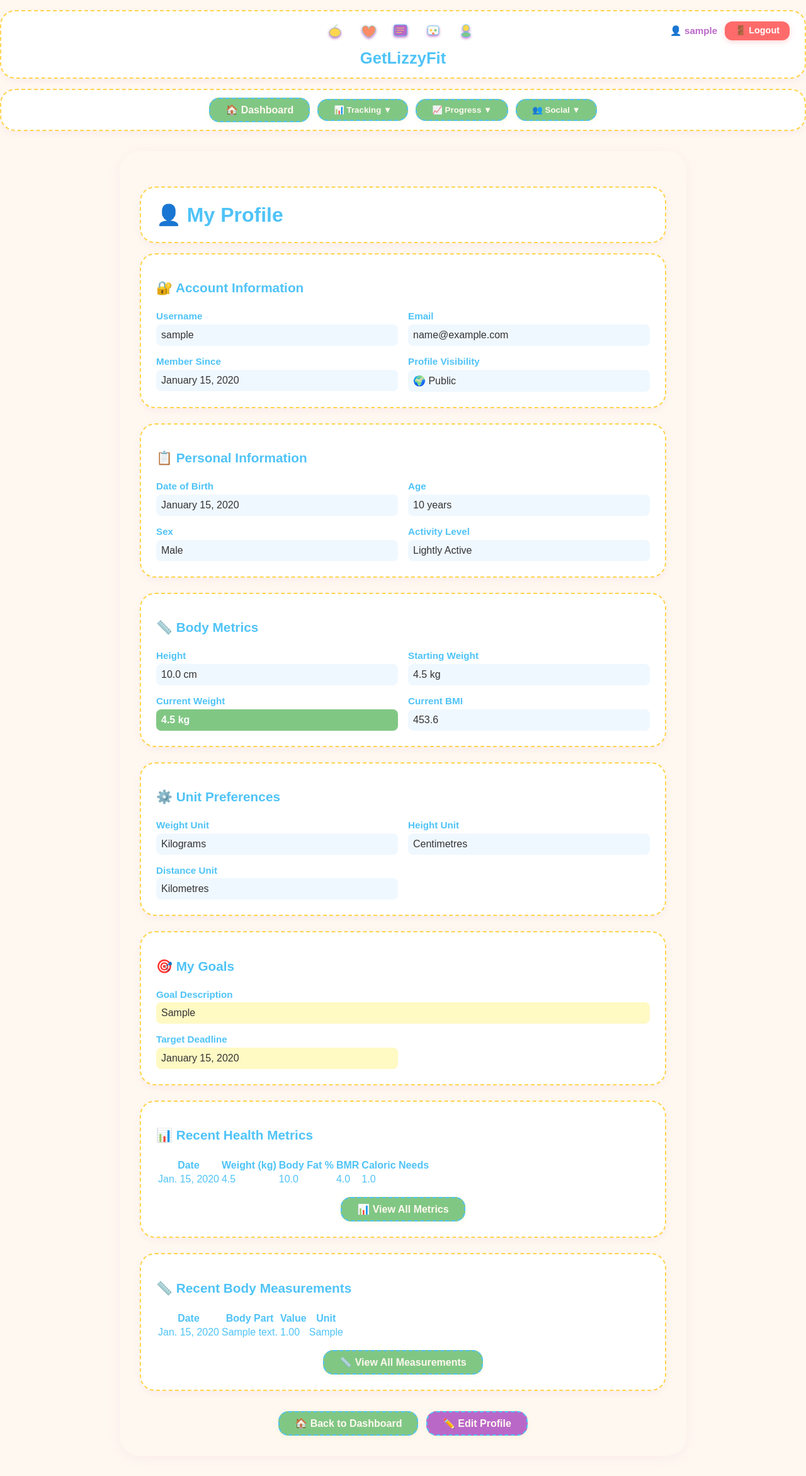
After one commit to EKennard/Tracker, a Django app: page /users/profile/ in a window 1280 px wide. The commit adds this page. Shown: the top 2343 px of the page at 63% size. Run offline with Django 5.2, Linux system fonts and the light colour scheme; a user stored in the database is signed in; tables that the repository leaves empty hold one stand-in row (values such as "Sample post").

Commit message:
Add comprehensive profile page, remove height from metrics (one-time entry), auto-calculate body fat/BMR/calories

```diff
--- a/users/templates/users/dashboard.html
+++ b/users/templates/users/dashboard.html
@@ -251,7 +251,10 @@
 </style>
 
 <div class="dashboard-container">
-    <h1 class="section-header">📊 Your Progress Dashboard</h1>
+    <div style="display:flex;justify-content:space-between;align-items:center;margin-bottom:1rem;flex-wrap:wrap;gap:1rem;">
+        <h1 class="section-header" style="margin:0;">📊 Your Progress Dashboard</h1>
+        <a href="/users/profile/" class="button" style="background:#BA68C8;">👤 View Profile</a>
+    </div>
 
     <!-- Dashboard Layout: Weight Progress + Activity Stream Sidebar -->
     <div class="dashboard-layout">
--- /dev/null
+++ b/users/templates/users/profile.html
@@ -0,0 +1,223 @@
+{% extends 'base.html' %}
+{% load static %}
+{% block title %}My Profile{% endblock %}
+{% block content %}
+<h1 class="card" style="font-size:2rem;font-weight:bold;margin-bottom:1rem;">👤 My Profile</h1>
+
+<!-- User Account Information -->
+<div class="card" style="margin-bottom:1.5rem;">
+  <div class="form-section">
+    <h2>🔐 Account Information</h2>
+  </div>
+  <div class="form-grid">
+    <div>
+      <label>Username</label>
+      <div style="padding:0.5rem;background:#F0F8FF;border-radius:0.5rem;color:#333;">{{ user.username }}</div>
+    </div>
+    <div>
+      <label>Email</label>
+      <div style="padding:0.5rem;background:#F0F8FF;border-radius:0.5rem;color:#333;">{{ user.email|default:"Not set" }}</div>
+    </div>
+    <div>
+      <label>Member Since</label>
+      <div style="padding:0.5rem;background:#F0F8FF;border-radius:0.5rem;color:#333;">{{ user.date_joined|date:"F j, Y" }}</div>
+    </div>
+    <div>
+      <label>Profile Visibility</label>
+      <div style="padding:0.5rem;background:#F0F8FF;border-radius:0.5rem;color:#333;">
+        {% if profile.is_public %}
+          🌍 Public
+        {% else %}
+          🔒 Private
+        {% endif %}
+      </div>
+    </div>
+  </div>
+</div>
+
+<!-- Personal Information -->
+<div class="card" style="margin-bottom:1.5rem;">
+  <div class="form-section">
+    <h2>📋 Personal Information</h2>
+  </div>
+  <div class="form-grid">
+    <div>
+      <label>Date of Birth</label>
+      <div style="padding:0.5rem;background:#F0F8FF;border-radius:0.5rem;color:#333;">{{ profile.date_of_birth|date:"F j, Y" }}</div>
+    </div>
+    <div>
+      <label>Age</label>
+      <div style="padding:0.5rem;background:#F0F8FF;border-radius:0.5rem;color:#333;">{{ profile.age }} years</div>
+    </div>
+    <div>
+      <label>Sex</label>
+      <div style="padding:0.5rem;background:#F0F8FF;border-radius:0.5rem;color:#333;">{{ profile.get_sex_display }}</div>
+    </div>
+    <div>
+      <label>Activity Level</label>
+      <div style="padding:0.5rem;background:#F0F8FF;border-radius:0.5rem;color:#333;">{{ profile.get_activity_level_display }}</div>
+    </div>
+  </div>
+</div>
+
+<!-- Body Metrics -->
+<div class="card" style="margin-bottom:1.5rem;">
+  <div class="form-section">
+    <h2>📏 Body Metrics</h2>
+  </div>
+  <div class="form-grid">
+    <div>
+      <label>Height</label>
+      <div style="padding:0.5rem;background:#F0F8FF;border-radius:0.5rem;color:#333;">
+        {{ height_display }} {{ profile.height_unit }}
+      </div>
+    </div>
+    <div>
+      <label>Starting Weight</label>
+      <div style="padding:0.5rem;background:#F0F8FF;border-radius:0.5rem;color:#333;">
+        {{ starting_weight_display }} {{ weight_unit }}
+      </div>
+    </div>
+    {% if current_weight_display %}
+    <div>
+      <label>Current Weight</label>
+      <div style="padding:0.5rem;background:#81C784;border-radius:0.5rem;color:white;font-weight:bold;">
+        {{ current_weight_display }} {{ weight_unit }}
+      </div>
+    </div>
+    {% endif %}
+    {% if current_bmi %}
+    <div>
+      <label>Current BMI</label>
+      <div style="padding:0.5rem;background:#F0F8FF;border-radius:0.5rem;color:#333;">
+        {{ current_bmi|floatformat:1 }}
+      </div>
+    </div>
+    {% endif %}
+  </div>
+</div>
+
+<!-- Unit Preferences -->
+<div class="card" style="margin-bottom:1.5rem;">
+  <div class="form-section">
+    <h2>⚙️ Unit Preferences</h2>
+  </div>
+  <div class="form-grid">
+    <div>
+      <label>Weight Unit</label>
+      <div style="padding:0.5rem;background:#F0F8FF;border-radius:0.5rem;color:#333;">{{ profile.get_weight_unit_display }}</div>
+    </div>
+    <div>
+      <label>Height Unit</label>
+      <div style="padding:0.5rem;background:#F0F8FF;border-radius:0.5rem;color:#333;">{{ profile.get_height_unit_display }}</div>
+    </div>
+    <div>
+      <label>Distance Unit</label>
+      <div style="padding:0.5rem;background:#F0F8FF;border-radius:0.5rem;color:#333;">{{ profile.get_distance_unit_display }}</div>
+    </div>
+  </div>
+</div>
+
+<!-- Goals -->
+{% if profile.goal or goal_weight_display %}
+<div class="card" style="margin-bottom:1.5rem;">
+  <div class="form-section">
+    <h2>🎯 My Goals</h2>
+  </div>
+  <div class="form-grid">
+    {% if profile.goal %}
+    <div class="form-grid-full">
+      <label>Goal Description</label>
+      <div style="padding:0.5rem;background:#FFF9C4;border-radius:0.5rem;color:#333;">{{ profile.goal }}</div>
+    </div>
+    {% endif %}
+    {% if goal_weight_display %}
+    <div>
+      <label>Goal Weight</label>
+      <div style="padding:0.5rem;background:#FFF9C4;border-radius:0.5rem;color:#333;">
+        {{ goal_weight_display }} {{ weight_unit }}
+      </div>
+    </div>
+    {% endif %}
+    {% if profile.deadline %}
+    <div>
+      <label>Target Deadline</label>
+      <div style="padding:0.5rem;background:#FFF9C4;border-radius:0.5rem;color:#333;">{{ profile.deadline|date:"F j, Y" }}</div>
+    </div>
+    {% endif %}
+  </div>
+</div>
+{% endif %}
+
+<!-- Recent Health Metrics -->
+{% if recent_metrics %}
+<div class="card" style="margin-bottom:1.5rem;">
+  <div class="form-section">
+    <h2>📊 Recent Health Metrics</h2>
+  </div>
+  <table class="min-w-full table-auto">
+    <thead>
+      <tr class="bg-gray-200">
+        <th class="px-2 py-1">Date</th>
+        <th class="px-2 py-1">Weight ({{ weight_unit }})</th>
+        <th class="px-2 py-1">Body Fat %</th>
+        <th class="px-2 py-1">BMR</th>
+        <th class="px-2 py-1">Caloric Needs</th>
+      </tr>
+    </thead>
+    <tbody>
+      {% for metric in recent_metrics %}
+      <tr class="border-b">
+        <td class="px-2 py-1">{{ metric.date }}</td>
+        <td class="px-2 py-1">{{ metric.weight_display }}</td>
+        <td class="px-2 py-1">{{ metric.body_fat_percentage|default:"—" }}</td>
+        <td class="px-2 py-1">{{ metric.basal_metabolic_rate|default:"—" }}</td>
+        <td class="px-2 py-1">{{ metric.daily_caloric_needs|default:"—" }}</td>
+      </tr>
+      {% endfor %}
+    </tbody>
+  </table>
+  <div style="margin-top:1rem;text-align:center;">
+    <a href="/metrics/summary/" class="button">📊 View All Metrics</a>
+  </div>
+</div>
+{% endif %}
+
+<!-- Recent Measurements -->
+{% if recent_measurements %}
+<div class="card" style="margin-bottom:1.5rem;">
+  <div class="form-section">
+    <h2>📏 Recent Body Measurements</h2>
+  </div>
+  <table class="min-w-full table-auto">
+    <thead>
+      <tr class="bg-gray-200">
+        <th class="px-2 py-1">Date</th>
+        <th class="px-2 py-1">Body Part</th>
+        <th class="px-2 py-1">Value</th>
+        <th class="px-2 py-1">Unit</th>
+      </tr>
+    </thead>
+    <tbody>
+      {% for measurement in recent_measurements %}
+      <tr class="border-b">
+        <td class="px-2 py-1">{{ measurement.date }}</td>
+        <td class="px-2 py-1">{{ measurement.body_part }}</td>
+        <td class="px-2 py-1">{{ measurement.value }}</td>
+        <td class="px-2 py-1">{{ measurement.unit }}</td>
+      </tr>
+      {% endfor %}
+    </tbody>
+  </table>
+  <div style="margin-top:1rem;text-align:center;">
+    <a href="/metrics/summary/" class="button">📏 View All Measurements</a>
+  </div>
+</div>
+{% endif %}
+
+<div style="text-align:center;margin-top:2rem;">
+  <a href="/users/dashboard/" class="button" style="margin-right:0.5rem;">🏠 Back to Dashboard</a>
+  <a href="/users/edit-profile/" class="button" style="background:#BA68C8;">✏️ Edit Profile</a>
+</div>
+
+{% endblock %}
--- a/users/urls.py
+++ b/users/urls.py
@@ -3,6 +3,7 @@ from . import views
 
 urlpatterns = [
     path('dashboard/', views.dashboard, name='user_dashboard'),
+    path('profile/', views.profile_view, name='profile_view'),
     path('create-profile/', views.create_profile, name='create_profile'),
     path('users/', views.user_list, name='user_list'),
     path('send_friend_request/<int:user_id>/', views.send_friend_request, name='send_friend_request'),
--- a/users/views.py
+++ b/users/views.py
@@ -286,3 +286,82 @@ def user_list(request):
         'sent': sent,
         'received': received,
     })
+
+@login_required
+@profile_required
+def profile_view(request):
+    """View user's complete profile information"""
+    profile = request.user.userprofile
+
+    # Helper function to convert weight for display
+    def convert_weight_for_display(weight_in_lb):
+        if profile.weight_unit == 'st':
+            return float(weight_in_lb) / 14.0
+        elif profile.weight_unit == 'kg':
+            return float(weight_in_lb) * 0.453592
+        return float(weight_in_lb)
+
+    # Helper function to convert height for display
+    def convert_height_for_display(height_value):
+        if profile.height_unit == 'in':
+            # Height stored in cm, convert to inches
+            return float(height_value) / 2.54
+        return float(height_value)
+
+    # Get weight unit display
+    weight_unit = 'st' if profile.weight_unit == 'st' else profile.weight_unit
+
+    # Convert starting weight for display
+    starting_weight_display = f"{convert_weight_for_display(profile.starting_weight):.1f}"
+
+    # Convert goal weight if exists
+    goal_weight_display = None
+    if hasattr(profile, 'goal_weight') and profile.goal_weight:
+        goal_weight_display = f"{convert_weight_for_display(profile.goal_weight):.1f}"
+
+    # Convert height for display
+    height_display = f"{convert_height_for_display(profile.height):.1f}"
+
+    # Get current weight and BMI from latest metrics
+    all_metrics = HealthMetrics.objects.filter(user_profile=profile).order_by('date')
+    current_weight_display = None
+    current_bmi = None
+
+    if all_metrics.exists():
+        latest_metric = all_metrics.last()
+        current_weight_display = f"{convert_weight_for_display(latest_metric.weight):.1f}"
+
+        # Calculate BMI
+        weight_for_bmi = latest_metric.weight
+        if weight_for_bmi and profile.height:
+            if profile.height_unit == 'cm':
+                height_m = float(profile.height) / 100
+            else:  # inches
+                height_m = float(profile.height) * 0.0254
+
+            weight_kg = float(weight_for_bmi) * 0.453592
+
+            if weight_kg > 0 and height_m > 0:
+                current_bmi = weight_kg / (height_m ** 2)
+
+    # Get recent metrics (last 5)
+    recent_metrics = all_metrics.order_by('-date')[:5]
+    for metric in recent_metrics:
+        metric.weight_display = f"{convert_weight_for_display(metric.weight):.1f}"
+
+    # Get recent measurements (last 5)
+    recent_measurements = Measurement.objects.filter(profile=profile).order_by('-date')[:5]
+
+    context = {
+        'profile': profile,
+        'weight_unit': weight_unit,
+        'starting_weight_display': starting_weight_display,
+        'goal_weight_display': goal_weight_display,
+        'height_display': height_display,
+        'current_weight_display': current_weight_display,
+        'current_bmi': current_bmi,
+        'recent_metrics': recent_metrics,
+        'recent_measurements': recent_measurements,
+    }
+
+    return render(request, 'users/profile.html', context)
```
Also changed, not shown: metrics/forms.py (+1 -7 lines), metrics/templates/metrics/metrics_summary.html (+19 -7 lines), metrics/views.py (+60 -0 lines).
